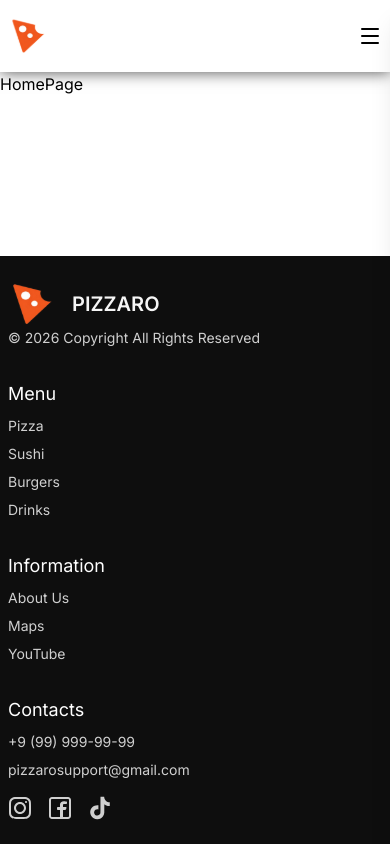
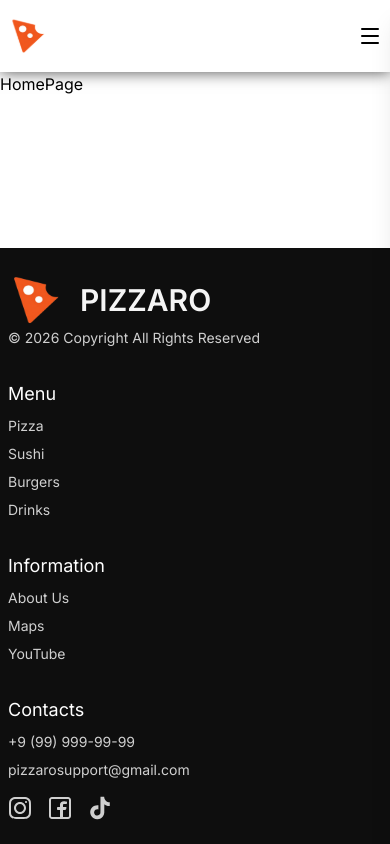
Before and after one commit to Alex-20031003/PIZZARO, a React (Vite) app: page / in a window 390 px wide. Built offline with nearby package versions, Linux system fonts and the light colour scheme.

Commit message:
fix(styles): add styles for logo in footer

```diff
--- a/src/widgets/footer/Footer.tsx
+++ b/src/widgets/footer/Footer.tsx
@@ -10,8 +10,8 @@ export default function Footer() {
         <div className='grid grid-cols-1 lg:grid-cols-4 lg:gap-12 gap-8'>
           <div className='flex flex-col justify-between'>
             <Link to='/' className='flex flex-row gap-4 items-center'>
-              <img src={logo} alt='Logo Pizzaro' className='sm:w-14 sm:h-14 w-12 h-12' />
-              <h1 className='font-semibold text-xl sm:text-3xl'>PIZZARO</h1>
+              <img src={logo} alt='Logo Pizzaro' className='w-14 h-14' />
+              <h1 className='font-semibold text-3xl'>PIZZARO</h1>
             </Link>
             <p className='text-sm text-white/80'>© 2026 Copyright All Rights Reserved</p>
           </div>
```
